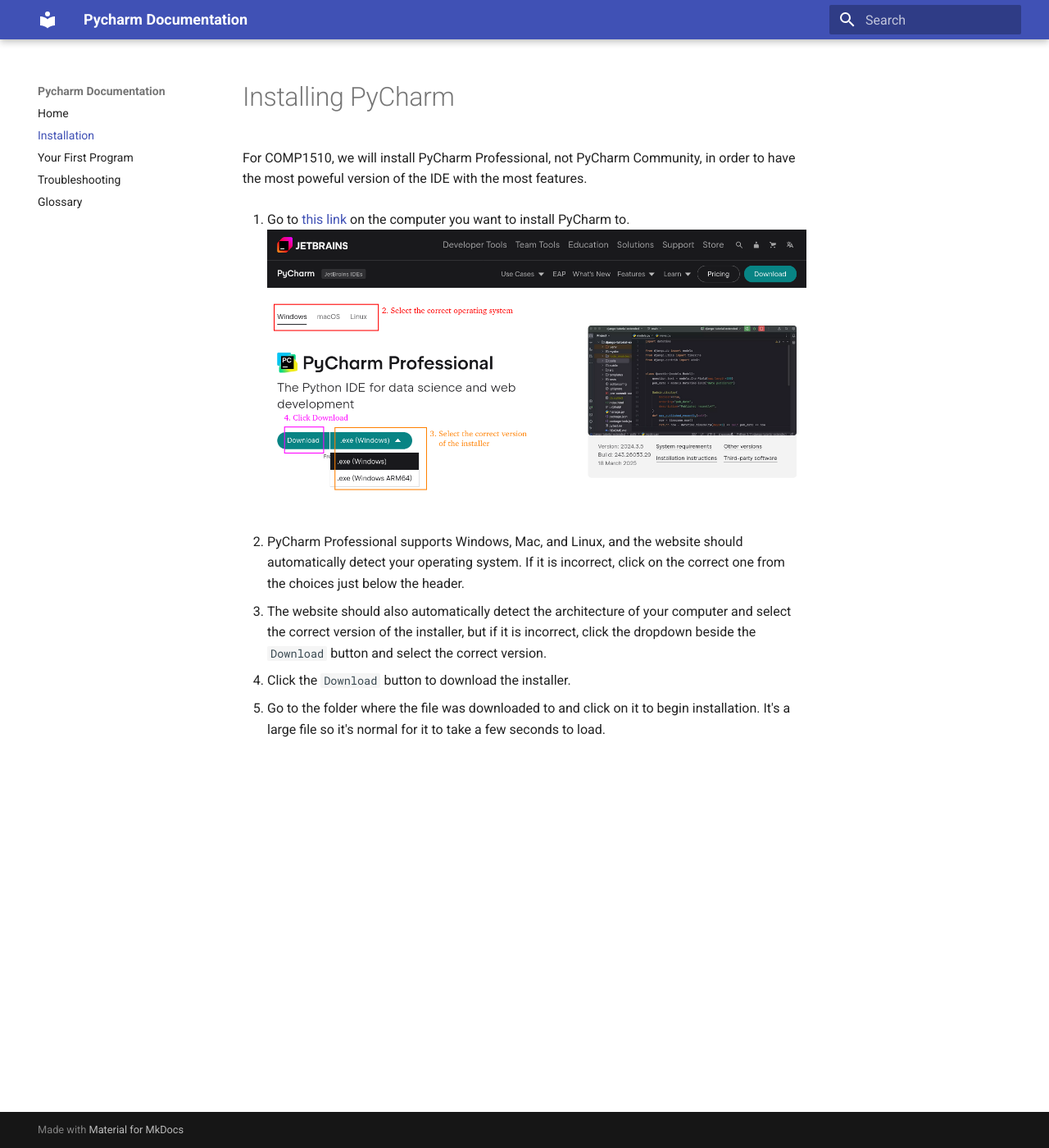
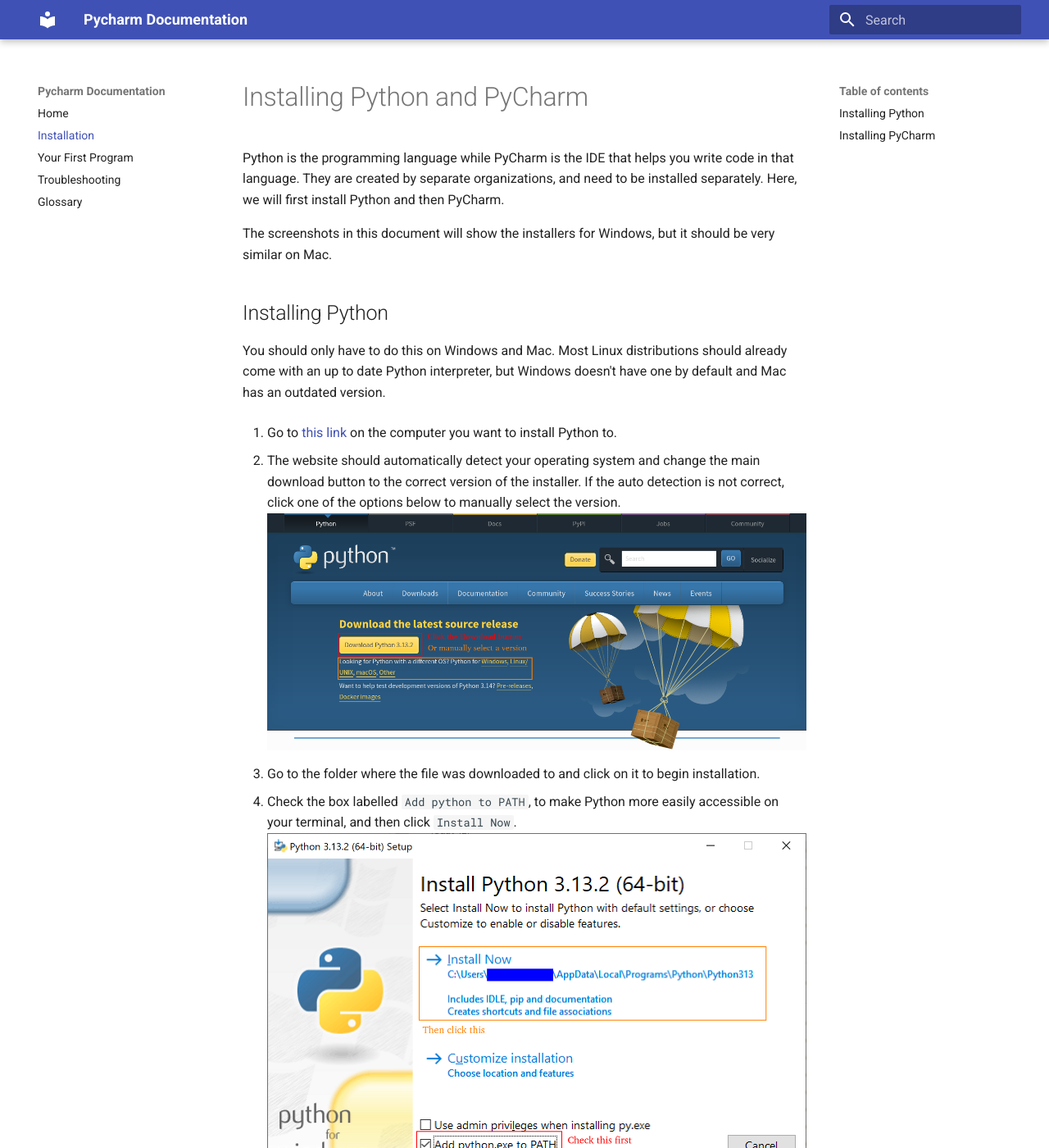
Before and after one commit to MicrowaveLinkAntenna/PyCharm-Documentation, an MkDocs documentation site: the page built from docs/installation.md, in a window 1280 px wide and 1400 px high. Shown: the whole window at 82% size. Built offline with MkDocs 1.6.1 and Material for MkDocs 9.7.7, drawn with Linux system fonts in a browser that asks for light colours; some of the changed text lies outside the part shown.

Commit message:
Add instructions for installing Python and PyCharm

```diff
--- a/docs/installation.md
+++ b/docs/installation.md
@@ -1,9 +1,35 @@
-# Installing PyCharm
+# Installing Python and PyCharm
+
+Python is the programming language while PyCharm is the IDE that helps you write code in that language. They are created by separate organizations, and need to be installed separately. Here, we will first install Python and then PyCharm.
+
+The screenshots in this document will show the installers for Windows, but it should be very similar on Mac.
+
+## Installing Python
+
+You should only have to do this on Windows and Mac. Most Linux distributions should already come with an up to date Python interpreter, but Windows doesn't have one by default and Mac has an outdated version.
+
+1. Go to [this link](https://www.python.org/downloads/) on the computer you want to install Python to.
+
+2. The website should automatically detect your operating system and change the main download button to the correct version of the installer. If the auto detection is not correct, click one of the options below to manually select the version.
+![](img/python-download.png)
+
+3. Go to the folder where the file was downloaded to and click on it to begin installation.
+
+4. Check the box labelled `Add python to PATH`, to make Python more easily accessible on your terminal, and then click `Install Now`.
+![](img/python-installer1.png)
+
+5. Wait for the installer to finish.
+![](img/python-installer2.png)
+
+6. Click `Close` when the installation is complete.
+![](img/python-installer3.png)
+
+## Installing PyCharm
 
 For COMP1510, we will install PyCharm Professional, not PyCharm Community, in order to have the most poweful version of the IDE with the most features.
 
 1. Go to [this link](https://www.jetbrains.com/pycharm/download/) on the computer you want to install PyCharm to.
-![](img/download-page.png)
+![](img/pycharm-download.png)
 
 2. PyCharm Professional supports Windows, Mac, and Linux, and the website should automatically detect your operating system. If it is incorrect, click on the correct one from the choices just below the header.
 
@@ -12,3 +38,20 @@
 4. Click the `Download` button to download the installer.
 
 5. Go to the folder where the file was downloaded to and click on it to begin installation. It's a large file so it's normal for it to take a few seconds to load.
+
+6. Click next for the next two screens.
+![](img/pycharm-installer1.png)
+![](img/pycharm-installer2.png)
+
+7. It is recommended to check the boxes for `Open folder as project` and `Associate .py files`, as these will allow for quicker access to PyCharm. Then click next.
+![](img/pycharm-installer3.png)
+
+
+8. Click install.
+![](img/pycharm-installer4.png)
+
+9. Wait for the installation to complete.
+![](img/pycharm-installer5.png)
+
+10. Check the box labelled `Run PyCharm` and then click `Finish`. The newly installed PyCharm will open.
+![](img/pycharm-installer6.png)
```
Also changed, not shown: docs/img/pycharm-download.png (renamed from docs/img/download-page.png), docs/img/pycharm-installer1.png (added), docs/img/pycharm-installer2.png (added), docs/img/pycharm-installer3.png (added), docs/img/pycharm-installer4.png (added), docs/img/pycharm-installer5.png (added), docs/img/pycharm-installer6.png (added), docs/img/python-download.png (added), docs/img/python-installer1.png (added), docs/img/python-installer2.png (added), docs/img/python-installer3.png (added).
